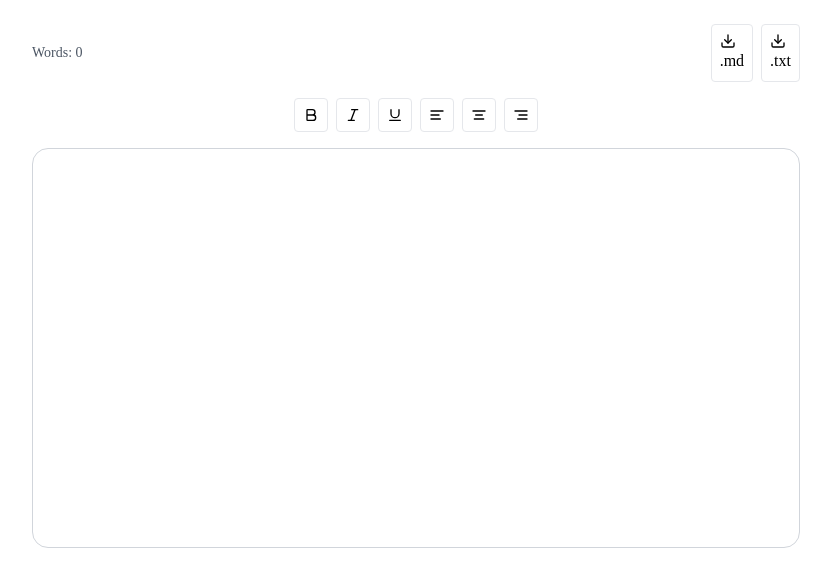
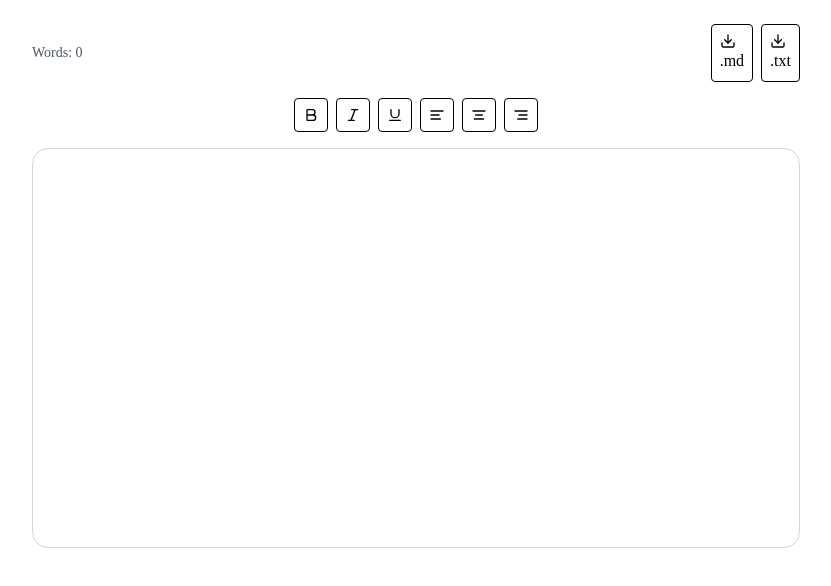
Before and after one commit to abhidj0090/Writer, a React (Vite) app: page / in a window 1280 px wide. Shown: the top 586 px of the page, without its empty margins (224-1055 px from the left). Built offline with nearby package versions, Linux system fonts and the light colour scheme.

Commit message:
Update index.css

```diff
--- a/src/index.css
+++ b/src/index.css
@@ -5,3 +5,39 @@
 body {
   font-family: "Times New Roman", serif;
 }
+
+.export-buttons button {
+  border-radius: 8px;
+  padding: 0.4rem 0.8rem;
+  border: 1px solid #000;
+  background-color: #fff;
+  color: #000;
+  font-size: 0.9rem;
+}
+
+.export-buttons button:hover {
+  background-color: #000;
+  color: #fff;
+}
+
+.word-count {
+  font-size: 0.9rem;
+  color: #555;
+  margin-bottom: 0.5rem;
+}
+
+button {
+  border-radius: 8px;
+  padding: 0.4rem 0.8rem;
+  border: 1px solid #000;
+  background-color: #fff;
+  color: #000;
+  cursor: pointer;
+  font-weight: 500;
+  transition: all 0.2s ease;
+}
+
+button:hover {
+  background-color: #000;
+  color: #fff;
+}
```
